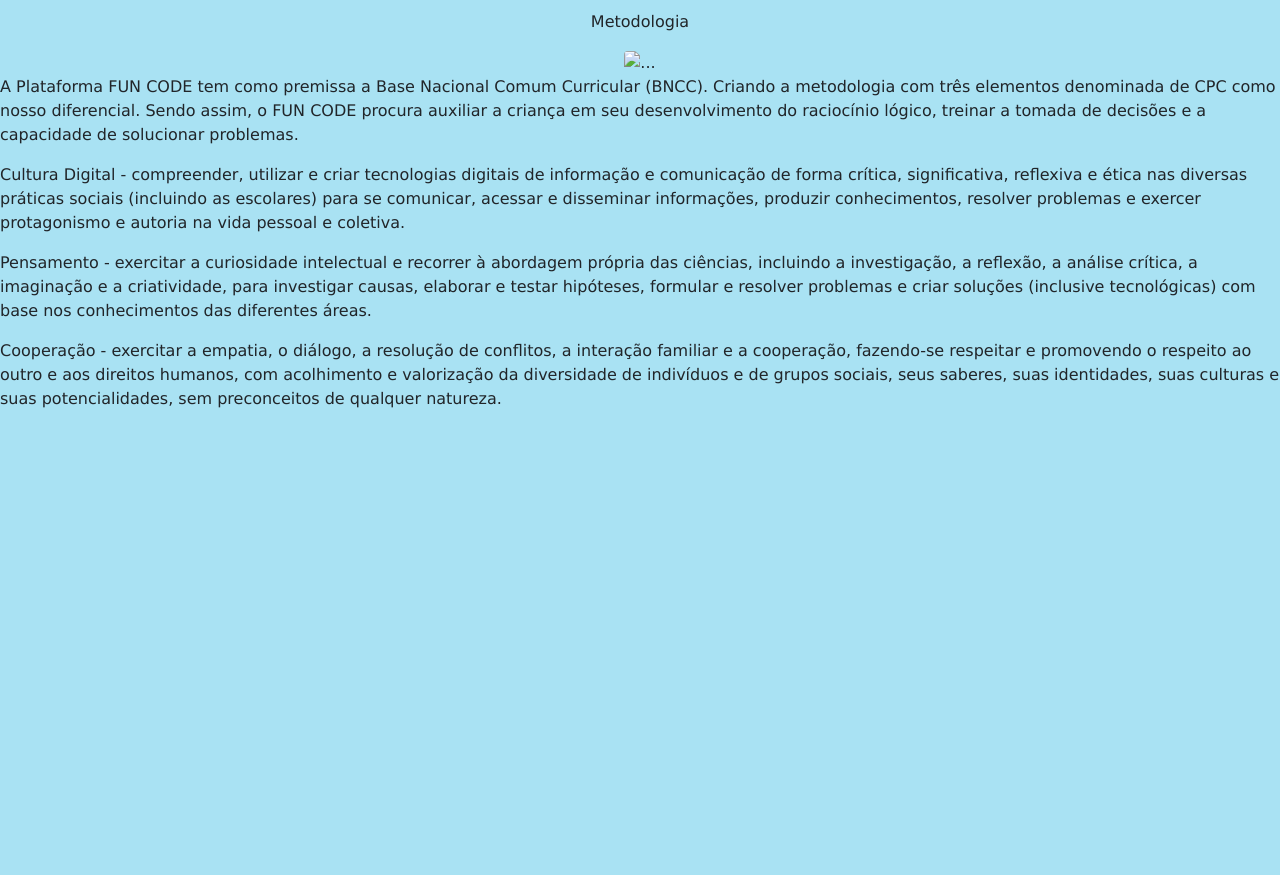
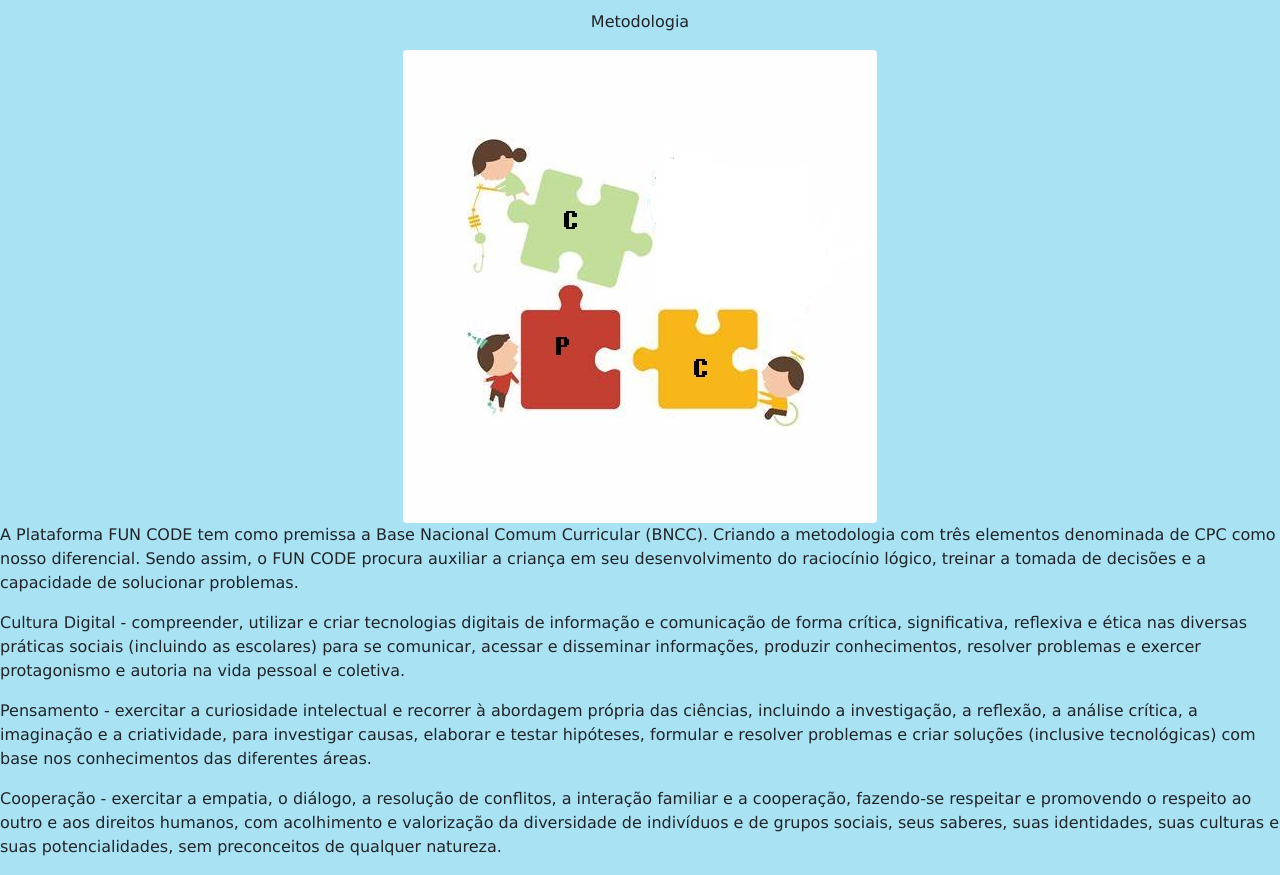
Before and after one commit to gmadeiradev/FunCode-Prototipo, a plain HTML site: page metodologia.html in a window 1280 px wide. Shown: the part 74-949 px from the top of the page. Before the commit the page ends 800 px from the top, so only its background shows below. Drawn offline with nearby package versions, Linux system fonts and the light colour scheme.

Commit message:
atualização  pagina de metodologia

```diff
--- a/metodologia.html
+++ b/metodologia.html
@@ -29,7 +29,7 @@
         <p class="text-center">Metodologia</p>
 
         <div class="text-center">
-            <img src="imagens/metodo.jpg" class="rounded" alt="...">
+            <img src="img/metodo.jpg" class="rounded" alt="...">
           </div>
 
         <p>
```
Also changed, not shown: img/gamificação.jpg (added), img/metodo.jpg (added).
